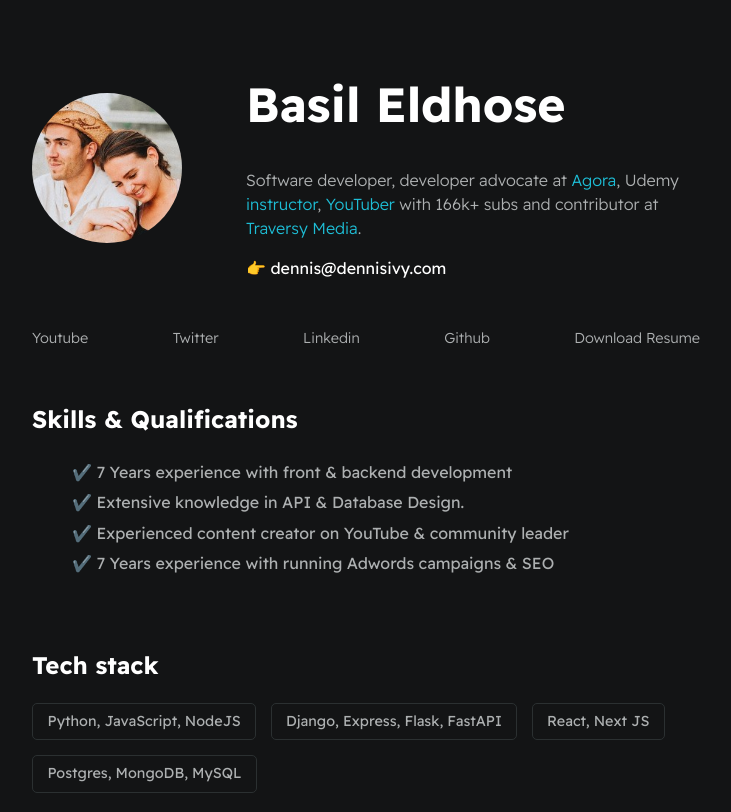
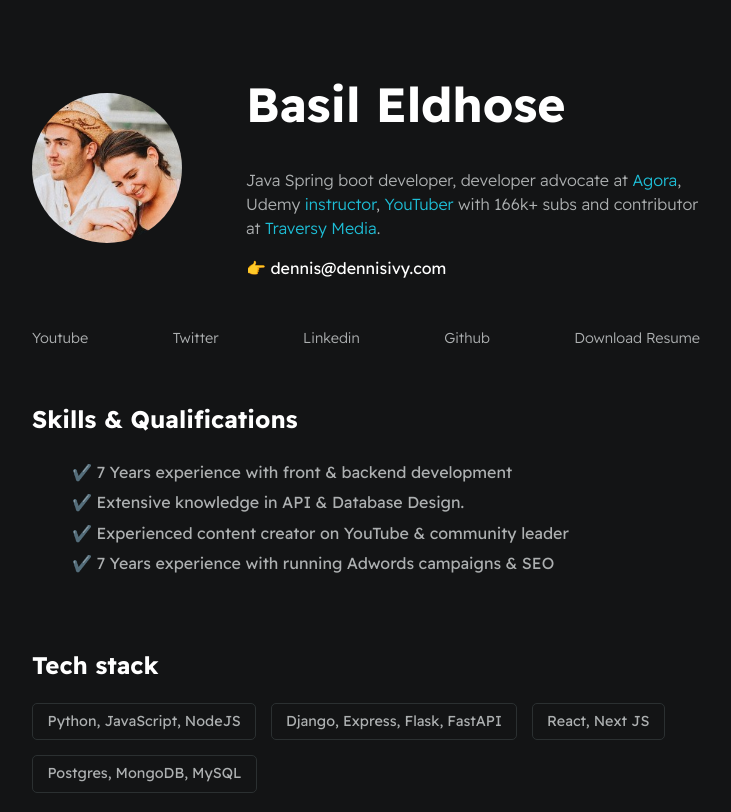
Before and after one commit to basileldhosear/Digital_Resume, a plain HTML site: page index.html in a window 1280 px wide. Shown: the top 812 px of the page, without its empty margins (274-1005 px from the left). Drawn offline with Linux system fonts and the light colour scheme.

Commit message:
Update index.html

```diff
--- a/index.html
+++ b/index.html
@@ -16,7 +16,7 @@
 
                 <div>
                     <h1 id="user-name">Basil Eldhose</h1>
-                    <p id="bio">Software developer, developer advocate at <a href="https://www.agora.io/en/" target="_blank">Agora</a>, Udemy <a href="https://www.udemy.com/user/dennis-ivanov-5/" target="_blank">instructor</a>, <a href="https://www.youtube.com/c/dennisivy" target="_blank">YouTuber</a> with 166k+ subs and contributor at <a href="https://youtu.be/PtQiiknWUcI?t=6" target="_blank">Traversy Media</a>.</p>
+                    <p id="bio">Java Spring boot developer, developer advocate at <a href="https://www.agora.io/en/" target="_blank">Agora</a>, Udemy <a href="https://www.udemy.com/user/dennis-ivanov-5/" target="_blank">instructor</a>, <a href="https://www.youtube.com/c/dennisivy" target="_blank">YouTuber</a> with 166k+ subs and contributor at <a href="https://youtu.be/PtQiiknWUcI?t=6" target="_blank">Traversy Media</a>.</p>
                     <p id="email">👉 dennis@dennisivy.com</p>
                 </div>
             </section>
```
